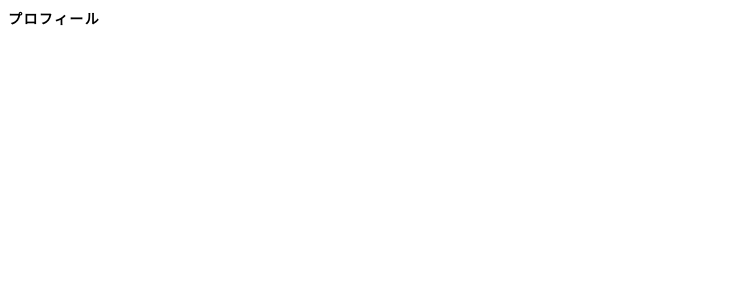
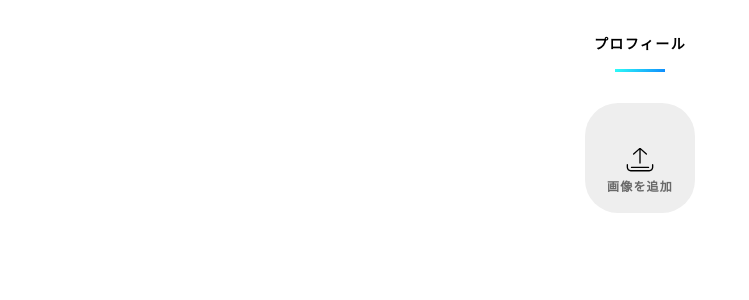
Before and after one commit to northernbird/rmi-which-demo-01, a React (Create React App) app: page /register in a window 1280 px wide. Shown: the top 300 px of the page, without its empty margins (0-749 px from the left). Built offline with nearby package versions, Linux system fonts and the light colour scheme.

Commit message:
WIP added router

```diff
--- a/src/App.js
+++ b/src/App.js
@@ -11,6 +11,7 @@ const theme = createMuiTheme({
         color: '#333',
         caption: {
             fontWeight: 700,
+            color: '#333'
         },
     },
 });
--- a/src/register/RegisterPage.js
+++ b/src/register/RegisterPage.js
@@ -1,15 +1,67 @@
 import Typography from "@material-ui/core/Typography";
 import Box from "@material-ui/core/Box";
-import Button from "../welcome/components/Button";
+import { makeStyles } from '@material-ui/core/styles';
 import React from "react";
+import ProfileImageUpload from './components/ImageUpload'
+
+const useStyles = makeStyles({
+    pannel: {
+        alignContent: 'center',
+        alignItems: 'center',
+        background: '#ffffff',
+        width: '100%',
+        maxWidth: '100%',
+        textAlign: 'center',
+    },
+    profileLabel: {
+        alignContent: 'center',
+        alignItems: 'center',
+        background: '#ffffff',
+        marginTop: '25px',
+        marginRight: '0px',
+        marginBottom: '0px',
+        marginLeft: '0px',
+    },
+    line: {
+        alignContent: 'center',
+        alignItems: 'center',
+        display:'inline-block',
+        background: 'linear-gradient(135deg, #2efdf7, #0f8bfd)',
+        height: '3px',
+        width: '50px',
+        maxWidth: '100%',
+    },
+    profileImage: {
+        alignContent: 'center',
+        alignItems: 'center',
+        background: '#EEEEEE',
+        borderRadius: '30%',
+        width: '110px',
+        height: '110px',
+        margin: 'auto',
+        marginTop: '25px',
+    },
+    profile: {
+        marginTop: '27px',
+    }
+});
 
 function WelcomePage() {
+    const classes = useStyles()
     return (
-        <Box fontFamily="Lato">
-            <Box letterSpacing={'0.1em'} fontSize={14} fontWeight={700}>
+        <Typography component={'div'} className={classes.pannel}>
+            <Box letterSpacing={'0.1em'} fontSize={14} fontWeight={700} className={classes.profileLabel}>
                プロフィール
             </Box>
-        </Box>
+            <div>
+                <div className={classes.line}/>
+                <div className={classes.profileImage}>
+                    <ProfileImageUpload className={classes.profile}/>
+                    <Box letterSpacing={'0.1em'} fontSize={12} fontWeight={700} color={'#686868'}>画像を追加</Box>
+                </div>
+            </div>
+
+        </Typography>
     );
 }
 
--- /dev/null
+++ b/src/register/components/ImageUpload.js
@@ -0,0 +1,48 @@
+import React from 'react';
+import PropTypes from 'prop-types';
+
+export default function ProfileImageUpload(props) {
+    const { className, style } = props;
+    return (
+        <svg
+            className={className}
+            style={style}
+            fill="#01b6f5"
+            width="30px"
+            height="24px"
+            viewBox="0 0 20 18"
+            version="1.1"
+        >
+            <g id="Import-File" stroke="none" strokeWidth="1" fill="none" fillRule="evenodd">
+                <g
+                    id="settings-import-data"
+                    transform="translate(-1328.000000, -278.000000)"
+                    fill="currentColor"
+                    fillRule="nonzero"
+                >
+                    <g id="Group-5" transform="translate(41.000000, 245.000000)">
+                        <g id="Group-10" transform="translate(40.000000, 21.000000)">
+                            <g id="Group-4" transform="translate(1237.000000, 0.000000)">
+                                <g id="upload" transform="translate(10.000000, 12.000000)">
+                                    <path d="M19.4908594,12.0683594 C19.2097266,12.0683594 18.9817187,12.2962891 18.9817187,12.5775 L18.9817187,14.5229688 C18.9817187,15.6458984 18.068125,16.5594922 16.9451953,16.5594922 L3.05480469,16.5594922 C1.931875,16.5594922 1.01828125,15.6458984 1.01828125,14.5229688 L1.01828125,12.5775 C1.01828125,12.2962891 0.790351563,12.0683594 0.509140625,12.0683594 C0.227929688,12.0683594 0,12.2962891 0,12.5775 L0,14.5229688 C0,16.2073828 1.37039062,17.5777734 3.05480469,17.5777734 L16.9451953,17.5777734 C18.6296094,17.5777734 20,16.2073828 20,14.5229688 L20,12.5775 C20,12.2962891 19.7720703,12.0683594 19.4908594,12.0683594 Z" />
+                                    <path d="M16.3997266,14.0744141 L3.60027344,14.0744141 C3.31914063,14.0744141 3.09113281,14.3023438 3.09113281,14.5835547 C3.09113281,14.8647656 3.3190625,15.0926953 3.60027344,15.0926953 L16.3996875,15.0926953 C16.6808984,15.0926953 16.9088281,14.8647656 16.9088281,14.5835547 C16.9088281,14.3023438 16.6808984,14.0744141 16.3997266,14.0744141 Z" />
+                                    <path d="M15.1125781,4.1340625 L10.8479687,0.324257813 C10.3645313,-0.107578125 9.63546875,-0.10765625 9.15199219,0.324257813 L4.88738281,4.13402344 C4.67765625,4.32132813 4.65953125,4.64320313 4.846875,4.85292969 C5.03417969,5.06257813 5.35601562,5.08085938 5.56582031,4.8934375 L9.49089844,1.38703125 L9.49089844,11.2546094 C9.49089844,11.5358203 9.71890625,11.76375 10.0000391,11.76375 C10.28125,11.76375 10.5091797,11.5358203 10.5091797,11.2546094 L10.5091797,1.38703125 L14.4342578,4.8934375 C14.5313672,4.98019531 14.6525391,5.02292969 14.7732422,5.02292969 C14.9132031,5.02292969 15.0525391,4.96554688 15.1531641,4.85296875 C15.3403906,4.64324219 15.3222656,4.32144531 15.1125781,4.1340625 Z" />
+                                </g>
+                            </g>
+                        </g>
+                    </g>
+                </g>
+            </g>
+        </svg>
+    );
+}
+
+ProfileImageUpload.propTypes = {
+    className: PropTypes.string,
+    style: PropTypes.object,
+};
+
+ProfileImageUpload.defaultProps = {
+    className: undefined,
+    style: undefined,
+};
```
